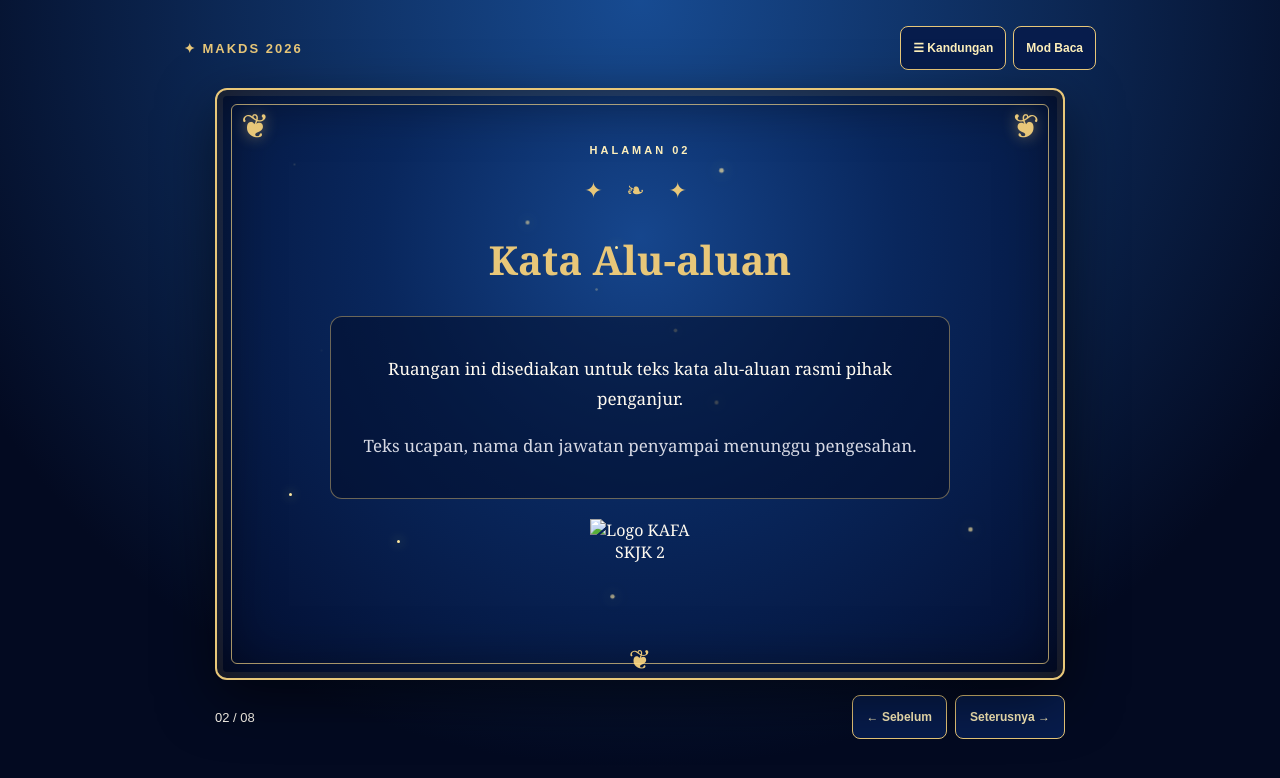
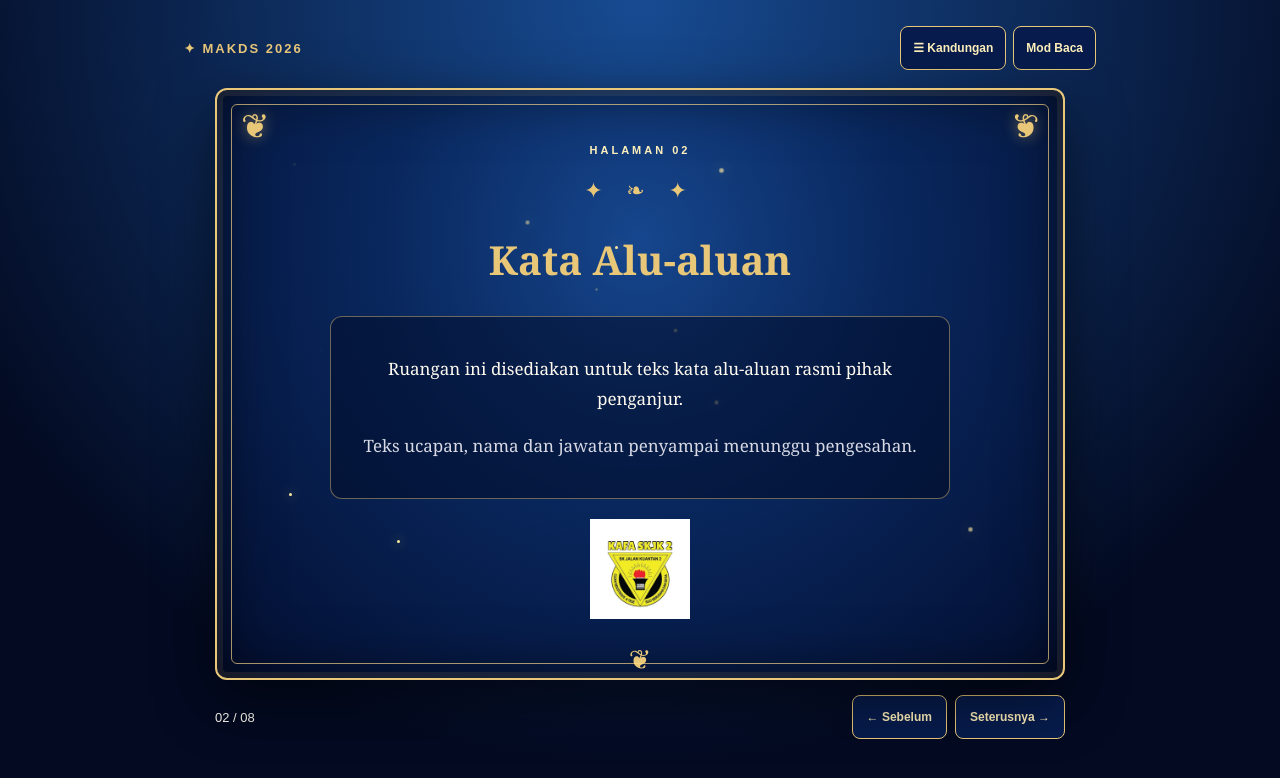
Before and after one commit to amirgazali98-svg/makds_2026, a plain HTML site: page index.html in a window 1280 px wide. Both pictures are taken after a click on the button "✦ BUKA BUKU ✦". Drawn offline with Linux system fonts and the light colour scheme.

Commit message:
Update index.html
Betulkan paparan logo KAFA MAKDS 2026

```diff
--- a/index.html
+++ b/index.html
@@ -606,7 +606,7 @@
 
           <div class="identity">
             <img class="logo"
-                 src="assets/logo-kafa.png"
+                 src="assets/logo-kafa.jpeg"
                  alt="Logo KAFA SKJK 2"
                  loading="lazy">
           </div>
```
